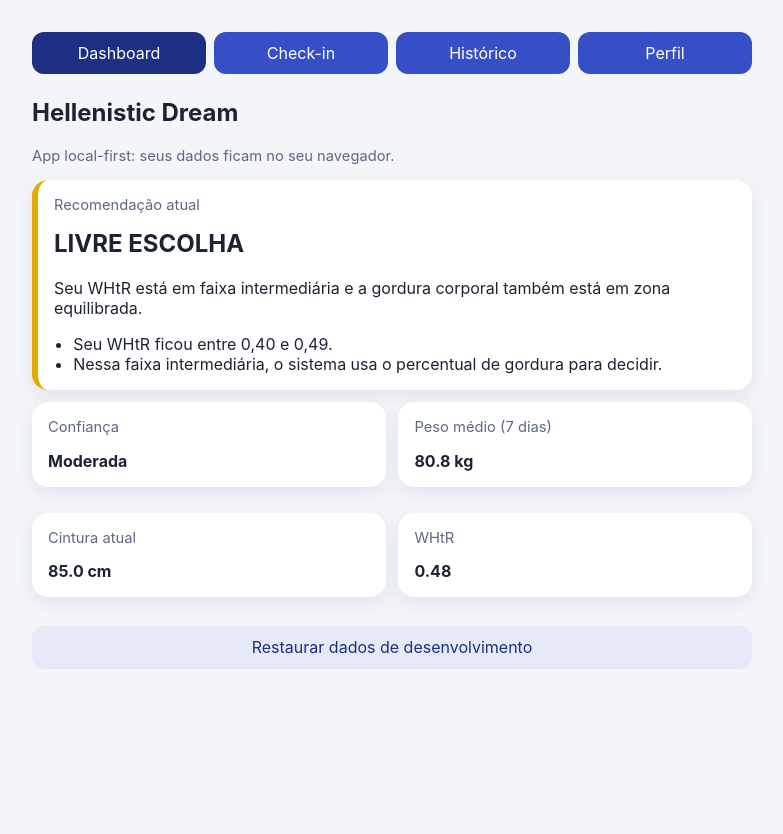
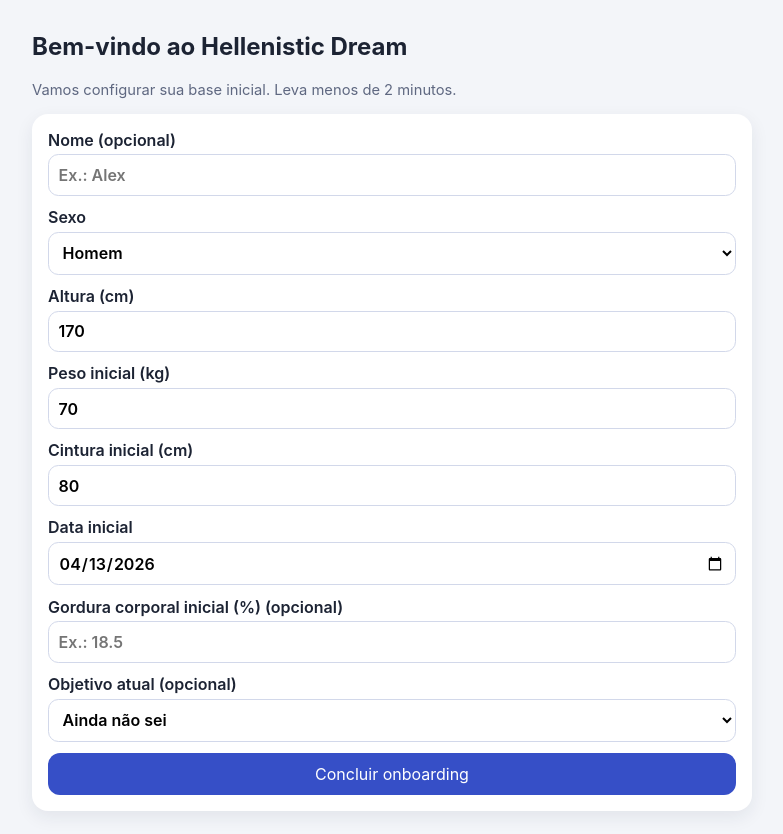
Before and after one commit to WesleySabino/hellenistic-dream, a React (Vite) app: page / in a window 1280 px wide. Shown: the top 834 px of the page, without its empty margins (248-1031 px from the left). Before the commit the page ends 800 px from the top, so only its background shows below. Built offline with nearby package versions, Linux system fonts and the light colour scheme.

Commit message:
feat: add onboarding flow with local persistence

```diff
--- a/src/App.tsx
+++ b/src/App.tsx
@@ -2,6 +2,7 @@
 import { CheckInScreen } from './components/CheckInScreen';
 import { Dashboard } from './components/Dashboard';
 import { HistoryScreen } from './components/HistoryScreen';
+import { OnboardingScreen } from './components/OnboardingScreen';
 import { ProfileScreen } from './components/ProfileScreen';
 import type { DailyWeightEntry, UserProfile, WeeklyCheckIn } from './domain/types';
 import { localStateRepository } from './state/storage';
@@ -35,6 +36,34 @@
     setTab('dashboard');
   };
 
+  const completeOnboarding = (payload: {
+    profile: UserProfile;
+    initialWeightKg: number;
+    initialMeasurement: WeeklyCheckIn;
+  }) => {
+    setState(
+      localStateRepository.completeOnboarding({
+        profile: payload.profile,
+        dailyWeight: {
+          date: payload.initialMeasurement.date,
+          weightKg: payload.initialWeightKg
+        },
+        weeklyMeasurement: payload.initialMeasurement
+      })
+    );
+    setTab('dashboard');
+  };
+
+  const needsOnboarding = !state.profile || state.dailyWeights.length === 0 || state.weeklyMeasurements.length === 0;
+
+  if (needsOnboarding) {
+    return (
+      <main className="app-shell">
+        <OnboardingScreen onComplete={completeOnboarding} />
+      </main>
+    );
+  }
+
   return (
     <main className="app-shell">
       <nav className="tabs" aria-label="Navegação principal">
@@ -58,7 +87,7 @@
       {tab === 'profile' && <ProfileScreen profile={state.profile} onSave={saveProfile} />}
 
       <button className="ghost" onClick={() => setState(localStateRepository.reset())}>
-        Restaurar dados de desenvolvimento
+        Limpar dados locais e reiniciar onboarding
       </button>
     </main>
   );
--- /dev/null
+++ b/src/components/OnboardingScreen.tsx
@@ -0,0 +1,152 @@
+import { useState } from 'react';
+import type { Goal, Sex, UserProfile, WeeklyCheckIn } from '../domain/types';
+
+interface OnboardingPayload {
+  profile: UserProfile;
+  initialWeightKg: number;
+  initialMeasurement: WeeklyCheckIn;
+}
+
+interface OnboardingScreenProps {
+  onComplete(payload: OnboardingPayload): void;
+}
+
+const today = () => new Date().toISOString().slice(0, 10);
+
+function parseOptionalNumber(raw: string): number | undefined {
+  if (!raw.trim()) return undefined;
+  return Number(raw);
+}
+
+export function OnboardingScreen({ onComplete }: OnboardingScreenProps) {
+  const [name, setName] = useState('');
+  const [sex, setSex] = useState<Sex>('male');
+  const [heightCm, setHeightCm] = useState('170');
+  const [weightKg, setWeightKg] = useState('70');
+  const [waistCm, setWaistCm] = useState('80');
+  const [startDate, setStartDate] = useState(today());
+  const [bodyFatPct, setBodyFatPct] = useState('');
+  const [goal, setGoal] = useState<Goal>('unsure');
+  const [errors, setErrors] = useState<string[]>([]);
+
+  return (
+    <section className="onboarding-shell">
+      <h1>Bem-vindo ao Hellenistic Dream</h1>
+      <p className="muted">Vamos configurar sua base inicial. Leva menos de 2 minutos.</p>
+
+      <form
+        className="card stack"
+        onSubmit={(event) => {
+          event.preventDefault();
+
+          const nextErrors: string[] = [];
+          const parsedHeight = Number(heightCm);
+          const parsedWeight = Number(weightKg);
+          const parsedWaist = Number(waistCm);
+          const parsedBodyFat = parseOptionalNumber(bodyFatPct);
+
+          if (!Number.isFinite(parsedHeight) || parsedHeight < 120 || parsedHeight > 240) {
+            nextErrors.push('Informe uma altura válida entre 120 e 240 cm.');
+          }
+
+          if (!Number.isFinite(parsedWeight) || parsedWeight < 30 || parsedWeight > 350) {
+            nextErrors.push('Informe um peso inicial válido entre 30 e 350 kg.');
+          }
+
+          if (!Number.isFinite(parsedWaist) || parsedWaist < 40 || parsedWaist > 250) {
+            nextErrors.push('Informe uma cintura inicial válida entre 40 e 250 cm.');
+          }
+
+          if (!startDate) {
+            nextErrors.push('Escolha a data inicial da medição.');
+          }
+
+          if (typeof parsedBodyFat === 'number' && (!Number.isFinite(parsedBodyFat) || parsedBodyFat <= 1 || parsedBodyFat >= 70)) {
+            nextErrors.push('Se informar gordura corporal, use um valor entre 1 e 70%.');
+          }
+
+          if (nextErrors.length > 0) {
+            setErrors(nextErrors);
+            return;
+          }
+
+          setErrors([]);
+          onComplete({
+            profile: {
+              name: name.trim() || undefined,
+              sex,
+              heightCm: parsedHeight,
+              currentGoal: goal
+            },
+            initialWeightKg: parsedWeight,
+            initialMeasurement: {
+              date: startDate,
+              waistCm: parsedWaist,
+              bodyFatPct: parsedBodyFat
+            }
+          });
+        }}
+      >
+        {errors.length > 0 && (
+          <div className="validation-box" role="alert">
+            <p className="label">Confira antes de continuar:</p>
+            <ul>
+              {errors.map((error) => (
+                <li key={error}>{error}</li>
+              ))}
+            </ul>
+          </div>
+        )}
+
+        <label>
+          Nome (opcional)
+          <input value={name} onChange={(event) => setName(event.target.value)} placeholder="Ex.: Alex" />
+        </label>
+
+        <label>
+          Sexo
+          <select value={sex} onChange={(event) => setSex(event.target.value as Sex)}>
+            <option value="male">Homem</option>
+            <option value="female">Mulher</option>
+          </select>
+        </label>
+
+        <label>
+          Altura (cm)
+          <input type="number" inputMode="decimal" min={120} max={240} value={heightCm} onChange={(event) => setHeightCm(event.target.value)} required />
+        </label>
+
+        <label>
+          Peso inicial (kg)
+          <input type="number" inputMode="decimal" step="0.1" min={30} max={350} value={weightKg} onChange={(event) => setWeightKg(event.target.value)} required />
+        </label>
+
+        <label>
+          Cintura inicial (cm)
+          <input type="number" inputMode="decimal" step="0.1" min={40} max={250} value={waistCm} onChange={(event) => setWaistCm(event.target.value)} required />
+        </label>
+
+        <label>
+          Data inicial
+          <input type="date" value={startDate} onChange={(event) => setStartDate(event.target.value)} required />
+        </label>
+
+        <label>
+          Gordura corporal inicial (%) (opcional)
+          <input type="number" inputMode="decimal" step="0.1" min={1} max={70} value={bodyFatPct} onChange={(event) => setBodyFatPct(event.target.value)} placeholder="Ex.: 18.5" />
+        </label>
+
+        <label>
+          Objetivo atual (opcional)
+          <select value={goal} onChange={(event) => setGoal(event.target.value as Goal)}>
+            <option value="gain">Ganhar massa</option>
+            <option value="lose">Perder gordura</option>
+            <option value="unsure">Ainda não sei</option>
+          </select>
+        </label>
+
+        <button type="submit">Concluir onboarding</button>
+      </form>
+    </section>
+  );
+}
--- a/src/state/storage.ts
+++ b/src/state/storage.ts
@@ -1,28 +1,11 @@
 import type { DailyWeight, DomainState, Profile, WeeklyMeasurement } from '../domain/types';
 
-const STORAGE_KEY = 'hellenistic-dream/state/v2';
+const STORAGE_KEY = 'hellenistic-dream/state/v3';
 
-const mockInitialState: DomainState = {
-  profile: {
-    name: 'Demo',
-    sex: 'male',
-    heightCm: 178,
-    currentGoal: 'unsure'
-  },
-  dailyWeights: [
-    { date: '2026-03-22', weightKg: 81.2 },
-    { date: '2026-03-23', weightKg: 81.0 },
-    { date: '2026-03-24', weightKg: 80.8 },
-    { date: '2026-03-25', weightKg: 80.9 },
-    { date: '2026-03-26', weightKg: 80.7 },
-    { date: '2026-03-27', weightKg: 80.6 },
-    { date: '2026-03-28', weightKg: 80.5 }
-  ],
-  weeklyMeasurements: [
-    { date: '2026-03-15', waistCm: 86.0, bodyFatPct: 17.2 },
-    { date: '2026-03-22', waistCm: 85.4, bodyFatPct: 16.9 },
-    { date: '2026-03-29', waistCm: 85.0, bodyFatPct: 16.7 }
-  ]
+const emptyInitialState: DomainState = {
+  profile: null,
+  dailyWeights: [],
+  weeklyMeasurements: []
 };
 
 function cloneState(state: DomainState): DomainState {
@@ -56,13 +39,13 @@
 
   read(): DomainState {
     const raw = localStorage.getItem(this.key);
-    if (!raw) return cloneState(mockInitialState);
+    if (!raw) return cloneState(emptyInitialState);
 
     try {
       const parsed = JSON.parse(raw) as unknown;
       return normalizeState(parsed);
     } catch {
-      return cloneState(mockInitialState);
+      return cloneState(emptyInitialState);
     }
   }
 
@@ -77,7 +60,7 @@
 
 const storage = new LocalStateStorage(STORAGE_KEY);
 
-export const initialState: DomainState = cloneState(mockInitialState);
+export const initialState: DomainState = cloneState(emptyInitialState);
 
 export const localStateRepository = {
   getState(): DomainState {
@@ -91,6 +74,21 @@
   saveProfile(profile: Profile): DomainState {
     const current = storage.read();
     const next: DomainState = { ...current, profile };
+    storage.write(next);
+    return next;
+  },
+
+  completeOnboarding(params: {
+    profile: Profile;
+    dailyWeight: DailyWeight;
+    weeklyMeasurement: WeeklyMeasurement;
+  }): DomainState {
+    const next: DomainState = {
+      profile: params.profile,
+      dailyWeights: [params.dailyWeight],
+      weeklyMeasurements: [params.weeklyMeasurement]
+    };
+
     storage.write(next);
     return next;
   },
@@ -117,8 +115,8 @@
 
   reset(): DomainState {
     storage.clear();
-    storage.write(mockInitialState);
-    return cloneState(mockInitialState);
+    storage.write(emptyInitialState);
+    return cloneState(emptyInitialState);
   }
 };
 
--- a/src/styles.css
+++ b/src/styles.css
@@ -112,6 +112,17 @@
   padding: 0.6rem;
 }
 
+.validation-box {
+  border: 1px solid #f6c8c8;
+  background: #fff3f3;
+  border-radius: 0.75rem;
+  padding: 0.75rem;
+}
+
+.onboarding-shell {
+  padding-top: 0.5rem;
+}
+
 ul {
   margin: 0;
   padding-left: 1.2rem;
```
